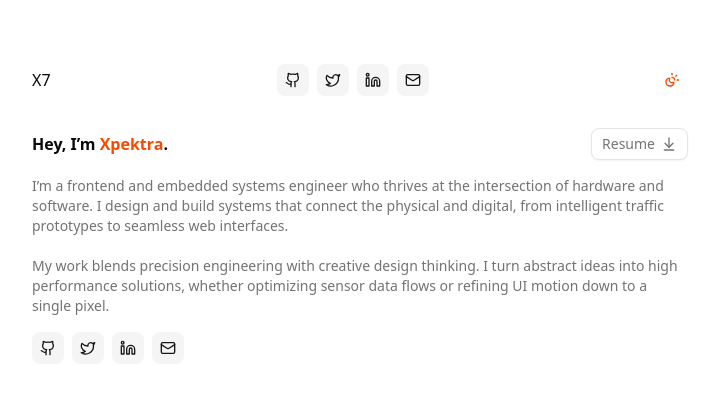
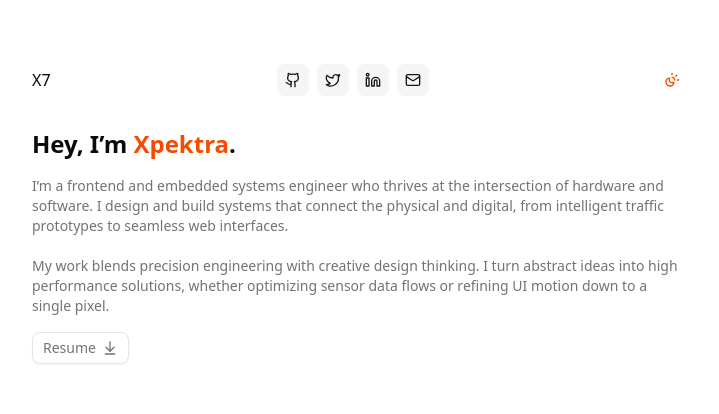
Before and after one commit to Xpektra7/portfolio-v3, a Next.js app: page / in a window 1280 px wide. Shown: the top 414 px of the page, without its empty margins (280-999 px from the left). Built offline with nearby package versions, Linux system fonts and the light colour scheme; no server answers; the database is empty.

Commit message:
style: enhance hero section with improved heading size and button styling

```diff
--- a/src/app/page.tsx
+++ b/src/app/page.tsx
@@ -11,13 +11,7 @@ export default function Home() {
       <main className="flex flex-col gap-24">
         <section id="hero" className="flex flex-col gap-4">
           <div className="flex justify-between items-center">
-            <h1 className="text-foreground font-semibold">Hey, I’m <span className="text-chart-4">Xpektra</span>.</h1>
-            <Button variant="outline" size="sm" asChild>
-              <Link href="/resume.pdf" target="_blank" rel="noopener noreferrer">
-                Resume
-                <ArrowDownToLine />
-              </Link>
-            </Button>
+            <h1 className="text-foreground text-2xl font-semibold">Hey, I’m <span className="text-chart-4">Xpektra</span>.</h1>
           </div>
 
           <p className="text-sm">I’m a frontend and embedded systems engineer who thrives at the intersection of hardware and software. I design and build systems that connect the physical and digital, from intelligent traffic prototypes to seamless web interfaces.
@@ -25,29 +19,12 @@ export default function Home() {
             <br />
             My work blends precision engineering with creative design thinking. I turn abstract ideas into high performance solutions, whether optimizing sensor data flows or refining UI motion down to a single pixel.
           </p>
-          <div className="flex items-center text-foreground gap-2">
-            <Button variant="secondary" size="icon-sm" asChild aria-label="Link to my Github account">
-              <Link href="https://github.com/Xpektra7" target="_blank" rel="noopener noreferrer">
-                <Github />
+            <Button variant="outline" size="sm" asChild className="w-fit">
+              <Link href="/resume.pdf" target="_blank" rel="noopener noreferrer">
+                Resume
+                <ArrowDownToLine />
               </Link>
             </Button>
-            <Button variant="secondary" size="icon-sm" asChild aria-label="Link to my Twitter account">
-              <Link href="https://www.x.com/xpektra7" target="_blank" rel="noopener noreferrer">
-                <TwitterIcon />
-              </Link>
-            </Button>
-            <Button variant="secondary" size="icon-sm" asChild aria-label="Link to my Linkedin account">
-              <Link href="https://www.linkedin.com/in/xpektra" target="_blank" rel="noopener noreferrer">
-                <LinkedinIcon/>
-              </Link>
-            </Button>
-            <Button variant="secondary" size="icon-sm" asChild aria-label="Send me an Email">
-              <Link href="https://www.linkedin.com/in/xpektra" target="_blank" rel="noopener noreferrer">
-                <MailIcon />
-              </Link>
-            </Button>
-          </div>
-
         </section>
         <Projects limit={3} />
       </main>
```
